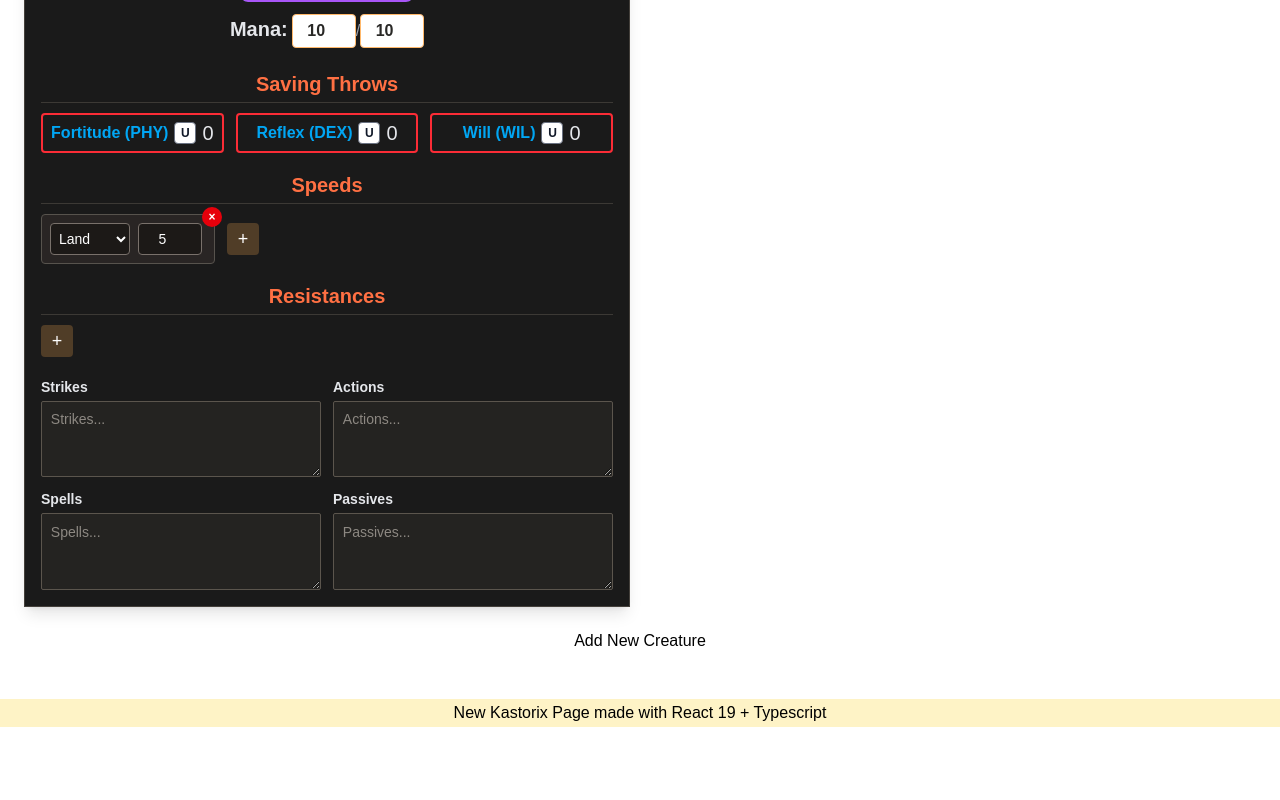
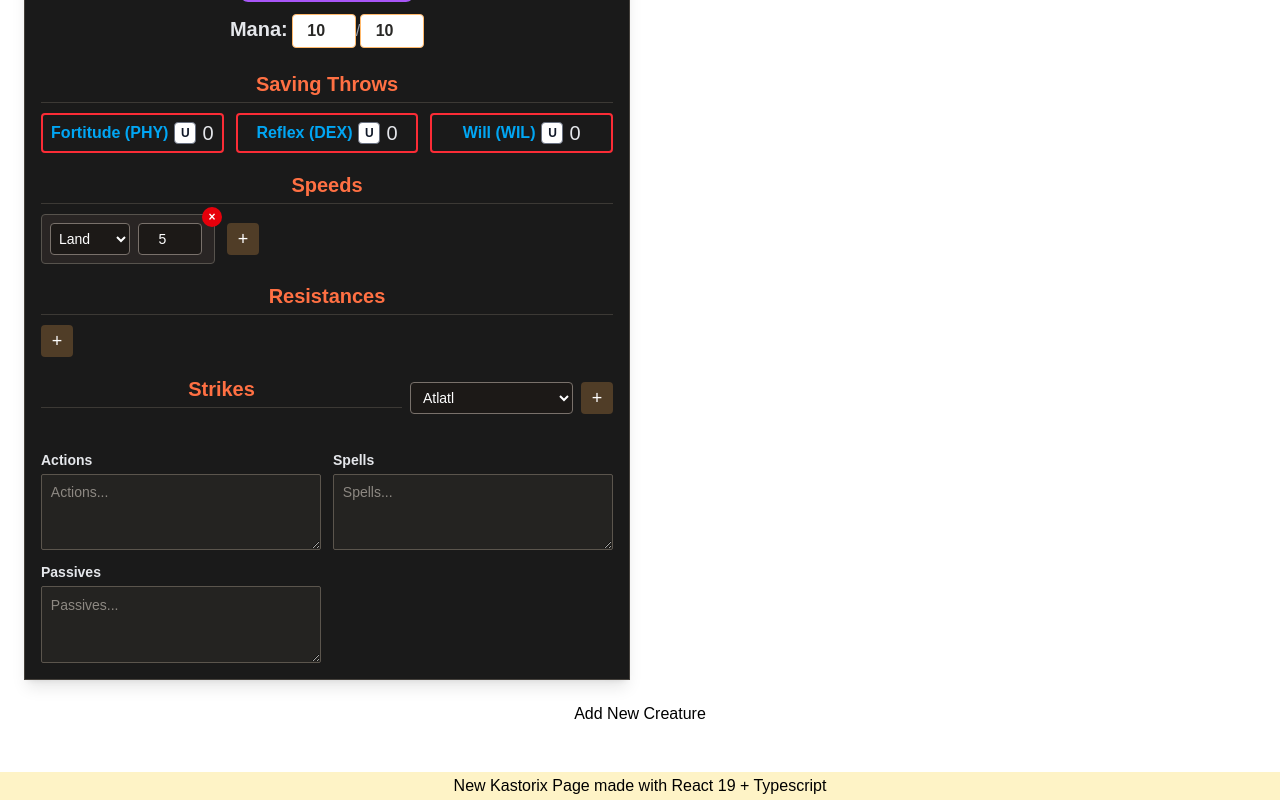
Before and after one commit to Acasez/kastorixv2, a React (Vite) app: page /kastorixv2/DMScreen in a window 1280 px wide. Shown: the part 816-1616 px from the top of the page. Before the commit the page ends 1543 px from the top, so only its background shows below. Built offline with nearby package versions, Linux system fonts and the light colour scheme.

Commit message:
Basic creature strikes

```diff
--- a/src/components/CharacterSheet/TabbedSection/WeaponComponent.tsx
+++ b/src/components/CharacterSheet/TabbedSection/WeaponComponent.tsx
@@ -1,7 +1,9 @@
 import { getProficiency } from "../../../constants/Proficiency";
 import type { ProficiencyTierName } from "../../../constants/Proficiency";
-import { useCharacter } from "../../../contexts/CharacterContext";
+import { useContext } from "react";
+import { CharacterContext } from "../../../contexts/CharacterContext";
 import type { Weapon } from "../../../types/Weapons";
+import type { StatKey } from "../../../types/StatKey";
 import ProficiencyMarker from "../../Buttons/ProficiencyMarker";
 import Tooltip from "../../Tooltip";
 import weaponTraits from "../../../JSON/weapon_traits.json";
@@ -13,6 +15,9 @@ interface WeaponComponentProps {
   attackStatOverride?: number;
   damageBonusOverride?: number;
   fixedProficiency?: ProficiencyTierName;
+  creatureStats?: Record<StatKey, number>;
+  proficiency?: ProficiencyTierName;
+  onProficiencyChange?: (proficiency: ProficiencyTierName) => void;
 }
 
 function normalizeTraitName(traitName: string) {
@@ -36,23 +41,35 @@ export default function WeaponComponent({
   attackStatOverride,
   damageBonusOverride,
   fixedProficiency,
+  creatureStats,
+  proficiency,
+  onProficiencyChange,
 }: WeaponComponentProps) {
-  const { character } = useCharacter();
+  const characterContext = useContext(CharacterContext);
+  const baseStats = creatureStats ?? characterContext?.character.baseStats;
+  if (!baseStats) {
+    throw new Error(
+      "WeaponComponent requires CharacterContext or creatureStats",
+    );
+  }
 
   const weaponTraits = weapon.traits.split(",").map((trait) => trait.trim());
   const attackStat =
     attackStatOverride ??
     (weaponTraits.includes("Ranged")
-      ? character.baseStats.DEX
+      ? baseStats.DEX
       : weaponTraits.includes("Finesse")
-        ? Math.max(character.baseStats.DEX, character.baseStats.PHY)
-        : character.baseStats.PHY);
+        ? Math.max(baseStats.DEX, baseStats.PHY)
+        : baseStats.PHY);
 
   const damageBonus =
     damageBonusOverride ??
-    (weaponTraits.includes("Ranged") ? 0 : character.baseStats.PHY);
+    (weaponTraits.includes("Ranged") ? 0 : baseStats.PHY);
   const proficiencyTier =
-    fixedProficiency ?? character.skillProficiencies[weapon.name] ?? "Trained";
+    proficiency ??
+    fixedProficiency ??
+    characterContext?.character.skillProficiencies[weapon.name] ??
+    "Trained";
 
   const multiAttackPenalty = weaponTraits.includes("Agile") ? -4 : -5;
 
@@ -135,7 +152,13 @@ export default function WeaponComponent({
           <span className="text-base font-semibold text-white">
             {weapon.name}
           </span>
-          {fixedProficiency ? (
+          {onProficiencyChange ? (
+            <ProficiencyMarker
+              skillName={weapon.name}
+              proficiency={proficiencyTier}
+              onProficiencyChange={onProficiencyChange}
+            />
+          ) : fixedProficiency ? (
             <span className="rounded bg-slate-600 px-1.5 py-0.5 text-xs text-white">
               {fixedProficiency}
             </span>
--- a/src/components/DMScreen/CreatureEditor.tsx
+++ b/src/components/DMScreen/CreatureEditor.tsx
@@ -13,12 +13,14 @@ import { CREATURE_SIZES } from "../../constants/CreatureSizes";
 import type { SpeedTypes } from "../../types/SpeedTypes";
 import damageTypes from "../../JSON/damage_types.json";
 import skills from "../../json/skills.json";
+import weapons from "../../JSON/weapons.json";
 import StatsGrid from "../Buttons/StatsGrid";
 import HealthManaAuraBars from "../Buttons/HealthManaAuraBars";
 import ProficiencyMarker from "../Buttons/ProficiencyMarker";
 import CreatureMeta, { STORAGE_PREFIX } from "./CreatureMeta";
 import NumericTypeList from "./NumericTypeList";
 import CreatureSkillList from "./CreatureSkillList";
+import CreatureStrikeList from "./CreatureStrikeList";
 export type CreatureSize = (typeof CREATURE_SIZES)[number];
 
 const STORAGE_CHANGE_EVENT = "dm-creature-storage-change";
@@ -36,7 +38,6 @@ const textFields = [
   ["senses", "Senses"],
   ["languages", "Languages"],
   ["armor", "Armor"],
-  ["strikes", "Strikes"],
   ["actions", "Actions"],
   ["spells", "Spells"],
   ["passives", "Passives"],
@@ -44,12 +45,13 @@ const textFields = [
 
 type CreatureData = Omit<
   Creature,
-  "savingThrows" | "speeds" | "resistances" | "skills"
+  "savingThrows" | "speeds" | "resistances" | "skills" | "strikes"
 > & {
   savingThrows: Record<CreatureSaveKey, ProficiencyTierName | number>;
   speeds: Creature["speeds"] | string;
   resistances: Creature["resistances"] | string;
   skills: Creature["skills"] | string;
+  strikes: Creature["strikes"] | string;
 };
 
 function isCreature(value: unknown): value is CreatureData {
@@ -60,6 +62,7 @@ function isCreature(value: unknown): value is CreatureData {
     typeof candidate.size === "string" &&
     textFields.every(([key]) => typeof candidate[key] === "string") &&
     isCreatureSkills(candidate.skills) &&
+    isCreatureStrikes(candidate.strikes) &&
     isCreatureSpeeds(candidate.speeds) &&
     isCreatureResistances(candidate.resistances) &&
     ["PHY", "DEX", "INT", "WIL"].every(
@@ -77,6 +80,31 @@ function isCreature(value: unknown): value is CreatureData {
       );
     })
   );
+}
+
+function isCreatureStrikes(value: unknown): value is CreatureData["strikes"] {
+  if (typeof value === "string") return true;
+  if (typeof value !== "object" || value === null) return false;
+  const weaponNames = weapons.map(({ name }) => name);
+  return Object.entries(value).every(
+    ([weaponName, proficiency]) =>
+      weaponNames.includes(weaponName) &&
+      PROFICIENCY_LEVELS.some((tier) => tier.fullName === proficiency),
+  );
+}
+
+function normalizeStrikes(value: CreatureData["strikes"]): Creature["strikes"] {
+  if (typeof value !== "string") return value;
+
+  const normalized: Creature["strikes"] = {};
+  const previousNames = value.split(/[,;\n]+/).map((name) => name.trim());
+  for (const previousName of previousNames) {
+    const weapon = weapons.find(
+      ({ name }) => name.toLowerCase() === previousName.toLowerCase(),
+    );
+    if (weapon) normalized[weapon.name] = "Trained";
+  }
+  return normalized;
 }
 
 function isCreatureSkills(value: unknown): value is CreatureData["skills"] {
@@ -181,6 +209,7 @@ function normalizeCreature(value: CreatureData): Creature {
   return {
     ...value,
     skills: normalizeSkills(value.skills),
+    strikes: normalizeStrikes(value.strikes),
     speeds: normalizeSpeeds(value.speeds),
     resistances: normalizeResistances(value.resistances),
     savingThrows: {
@@ -423,6 +452,8 @@ export default function CreatureEditor({ onRemove }: { onRemove: () => void }) {
           allowNegative={true}
         />
 
+        <CreatureStrikeList />
+
         <div className="grid gap-3 sm:grid-cols-2">
           {textFields.slice(4).map(([key, label]) => (
             <label className="creature-field" key={key}>
--- /dev/null
+++ b/src/components/DMScreen/CreatureStrikeList.tsx
@@ -0,0 +1,106 @@
+import { useState } from "react";
+import weapons from "../../JSON/weapons.json";
+import { useCreature } from "../../contexts/CreatureContext";
+import type { ProficiencyTierName } from "../../constants/Proficiency";
+import WeaponComponent from "../CharacterSheet/TabbedSection/WeaponComponent";
+
+export default function CreatureStrikeList() {
+  const { creature, updateCreature } = useCreature();
+  const [selectedWeapon, setSelectedWeapon] = useState("");
+  const selectedWeapons = Object.keys(creature.strikes);
+  const availableWeapons = weapons.filter(
+    (weapon) =>
+      weapon.type !== "Golem" && !selectedWeapons.includes(weapon.name),
+  );
+  const weaponToAdd = availableWeapons.some(
+    (weapon) => weapon.name === selectedWeapon,
+  )
+    ? selectedWeapon
+    : (availableWeapons[0]?.name ?? "");
+
+  const addWeapon = () => {
+    if (!weaponToAdd) return;
+    updateCreature({
+      strikes: { ...creature.strikes, [weaponToAdd]: "Trained" },
+    });
+    setSelectedWeapon("");
+  };
+
+  const removeWeapon = (weaponName: string) => {
+    const strikes = { ...creature.strikes };
+    delete strikes[weaponName];
+    updateCreature({ strikes });
+  };
+
+  const setWeaponProficiency = (
+    weaponName: string,
+    proficiency: ProficiencyTierName,
+  ) =>
+    updateCreature({
+      strikes: { ...creature.strikes, [weaponName]: proficiency },
+    });
+
+  return (
+    <section className="space-y-3">
+      <div className="flex items-center gap-2">
+        <h2 className="creature-section-title mb-0 flex-1">Strikes</h2>
+        <select
+          aria-label="Select creature weapon"
+          value={weaponToAdd}
+          onChange={(event) => setSelectedWeapon(event.target.value)}
+          className="h-8 min-w-0 max-w-56 rounded border border-stone-500 bg-stone-900 px-2 text-sm text-white focus-visible:outline-2 focus-visible:outline-offset-2 focus-visible:outline-orange-400"
+          disabled={availableWeapons.length === 0}
+        >
+          {availableWeapons.length === 0 ? (
+            <option value="">No more weapons</option>
+          ) : (
+            availableWeapons.map((weapon) => (
+              <option key={weapon.name} value={weapon.name}>
+                {weapon.name}
+              </option>
+            ))
+          )}
+        </select>
+        <button
+          type="button"
+          className="flex size-8 items-center justify-center rounded bg-bg-wood text-lg text-white hover:bg-bg-redwood disabled:cursor-not-allowed disabled:opacity-40 focus-visible:outline-2 focus-visible:outline-offset-2 focus-visible:outline-orange-400"
+          onClick={addWeapon}
+          disabled={!weaponToAdd}
+          aria-label="Add strike"
+          title="Add strike"
+        >
+          +
+        </button>
+      </div>
+
+      <div className="flex flex-col gap-2">
+        {selectedWeapons.map((weaponName) => {
+          const weapon = weapons.find((entry) => entry.name === weaponName);
+          if (!weapon) return null;
+
+          return (
+            <div className="relative pr-7" key={weaponName}>
+              <WeaponComponent
+                weapon={weapon}
+                creatureStats={creature.stats}
+                proficiency={creature.strikes[weaponName] ?? "Trained"}
+                onProficiencyChange={(proficiency) =>
+                  setWeaponProficiency(weaponName, proficiency)
+                }
+              />
+              <button
+                type="button"
+                className="absolute right-0 top-2 flex size-6 items-center justify-center rounded-full bg-red-600 text-sm font-bold leading-none text-white hover:bg-red-500 focus-visible:outline-2 focus-visible:outline-offset-2 focus-visible:outline-red-400"
+                onClick={() => removeWeapon(weaponName)}
+                aria-label={`Remove ${weaponName} strike`}
+                title={`Remove ${weaponName} strike`}
+              >
+                ×
+              </button>
+            </div>
+          );
+        })}
+      </div>
+    </section>
+  );
+}
--- a/src/contexts/CreatureContext.tsx
+++ b/src/contexts/CreatureContext.tsx
@@ -29,7 +29,7 @@ export type Creature = {
   armor: string;
   resistances: Partial<Record<string, number>>;
   speeds: Partial<Record<SpeedTypes, number>>;
-  strikes: string;
+  strikes: Partial<Record<string, ProficiencyTierName>>;
   actions: string;
   spells: string;
   passives: string;
--- a/src/contexts/CreatureProvider.tsx
+++ b/src/contexts/CreatureProvider.tsx
@@ -20,7 +20,7 @@ const defaultCreature: Creature = {
   armor: "",
   resistances: {},
   speeds: { Land: 5 },
-  strikes: "",
+  strikes: {},
   actions: "",
   spells: "",
   passives: "",
@@ -37,6 +37,7 @@ export function CreatureProvider({ children }: { children: ReactNode }) {
     skills: { ...defaultCreature.skills },
     resistances: { ...defaultCreature.resistances },
     speeds: { ...defaultCreature.speeds },
+    strikes: { ...defaultCreature.strikes },
   }));
 
   const updateCreature = useCallback(
```
